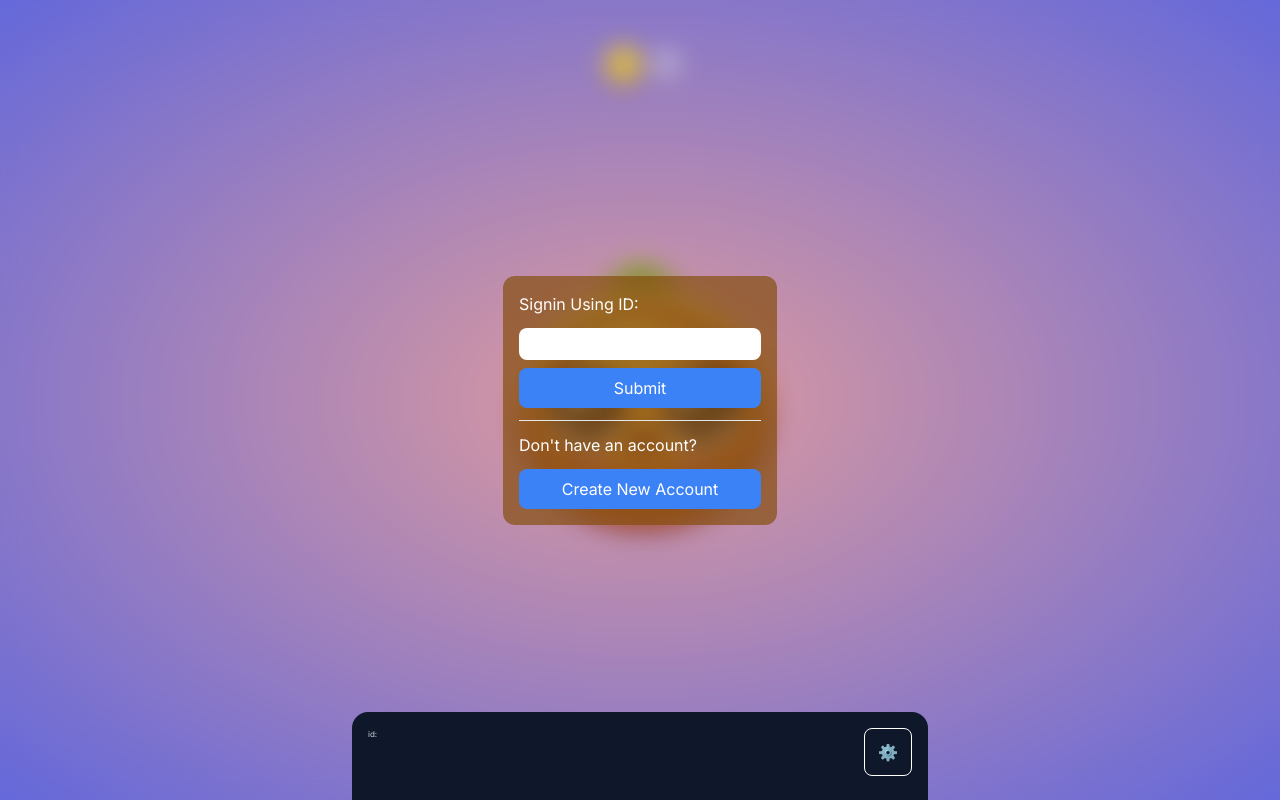
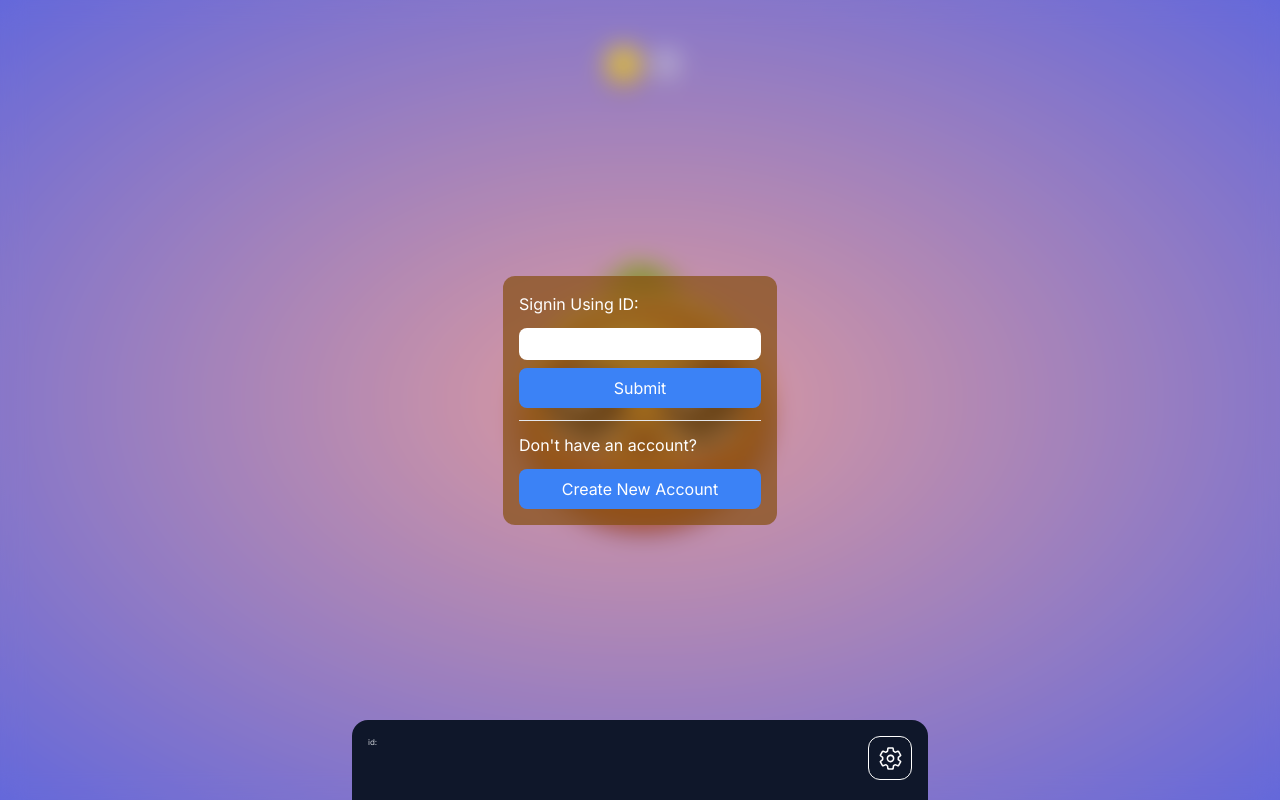
Before and after one commit to MasoudSR/coinichi, a Next.js app: page / in a window 1280 px wide. Built offline with nearby package versions, Linux system fonts and the light colour scheme.

Commit message:
setting ui improved

```diff
--- a/package.json
+++ b/package.json
@@ -13,7 +13,8 @@
     "nanoid": "^5.0.7",
     "next": "14.2.3",
     "react": "^18",
-    "react-dom": "^18"
+    "react-dom": "^18",
+    "react-icons": "^5.2.1"
   },
   "devDependencies": {
     "eslint": "^8",
--- a/src/components/SettingsPage.js
+++ b/src/components/SettingsPage.js
@@ -1,5 +1,7 @@
 import React, { useState } from "react";
 import Loading from "./Loading";
+import { IoSettingsOutline } from "react-icons/io5";
+import { IoIosArrowDown } from "react-icons/io";
 
 function SettingsPage({ page, setPage, user, setUser }) {
 	const [newName, setNewName] = useState("");
@@ -24,14 +26,19 @@ function SettingsPage({ page, setPage, user, setUser }) {
 			});
 	};
 
+	const minimizeSettings = ()=>{
+		setPage("")
+		setChangeNameToggle(false)
+	}
+
 	return (
 		<>
 			{isLoading && <Loading />}
 			<div
-				className={`bg-slate-900 p-4 rounded-t-2xl text-white max-w-xl flex flex-col gap-4 fixed -bottom-[59%] left-0 w-full transition-all duration-500 mx-auto h-[70%] z-20 inset-x-0 ${
-					page === "settings" && "-translate-y-[70%]"
+				className={`bg-slate-900 p-4 rounded-t-2xl text-white max-w-xl flex flex-col gap-4  fixed bottom-20 left-0 w-full transition-all duration-500 mx-auto h-[100%] z-20 inset-x-0 ${
+					page === "settings" ? "translate-y-[40%]" :" translate-y-[100%]"
 				}`}>
-				<div className="flex justify-between">
+				<div className="flex justify-between mb-2">
 					<div>
 						<p className="text-lg">{user.name}</p>
 						<div className="text-[8px] text-gray-300" onClick={() => navigator.clipboard.writeText(user.id)}>
@@ -39,16 +46,16 @@ function SettingsPage({ page, setPage, user, setUser }) {
 						</div>
 					</div>
 					<button
-						className="border-white border w-12 h-12 rounded-lg"
-						onClick={() => (page === "" ? setPage("settings") : setPage(""))}>
-						{page === "settings" ? "⬇️" : "⚙️"}
+						className="border-white border w-11 h-11 rounded-xl flex justify-center items-center"
+						onClick={() => (page === "" ? setPage("settings") : minimizeSettings())}>
+						{page === "settings" ? <IoIosArrowDown size={30} /> : <IoSettingsOutline size={25}/>}
 					</button>
 				</div>
-				{page === "settings" && (
 					<div>
 						<input
 							type="text"
 							className="text-black w-full rounded-lg p-2 mb-2"
+							placeholder="Enter You're new name"
 							value={newName}
 							onChange={(e) => setNewName(e.target.value)}
 						/>
@@ -60,10 +67,10 @@ function SettingsPage({ page, setPage, user, setUser }) {
 								onClick={() => changeNameToggle ? nameChangeHandler() : setChangeNameToggle(true)}>
 								{changeNameToggle ? "OK" : "Change Name"}
 							</button>
-							<button className={`bg-red-400 w-[30%] block absolute right-0 top-0 z-10 rounded-lg p-3`} onClick={()=>setChangeNameToggle(false)}>Cancel</button>
+							<button className={`bg-red-400 w-[30%] block absolute right-0 top-0 z-10 rounded-lg p-3`} onClick={()=>{setChangeNameToggle(false);setNewName("")}}>Cancel</button>
 						</div>
 					</div>
-				)}
+
 			</div>
 		</>
 	);
```
Also changed, not shown: 1 other file (tests, documents, lock files or other folders).
